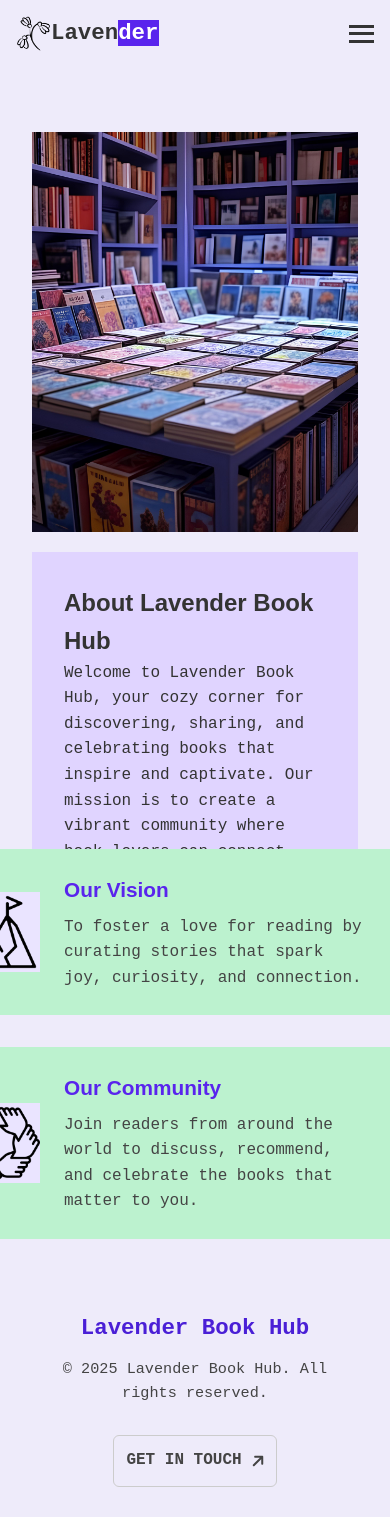
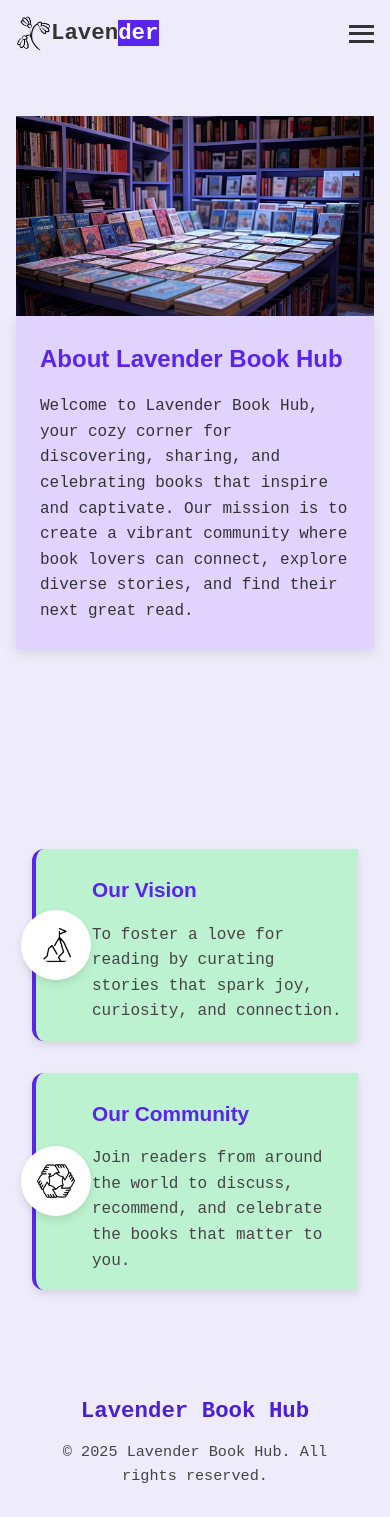
Before and after one commit to rubenhtun/lavender-book-hub, a React (Create React App) app: page /about in a window 390 px wide. Shown: the top 1517 px of the page. Built offline with nearby package versions, Linux system fonts and the light colour scheme; a web font is replaced by a local one.

Commit message:
feat: updated about page design

```diff
--- a/src/pages/About.css
+++ b/src/pages/About.css
@@ -24,88 +24,176 @@
 }
 
 .about-details {
-  z-index: -1;
+  z-index: 1;
   position: absolute;
   top: 87%;
   left: 30%;
-  padding: 4rem 2rem 3rem 2rem;
+  padding: 2.5rem;
   background-color: var(--accent-color);
   color: var(--text-color-dark);
+  box-shadow: 0 4px 12px rgba(0, 0, 0, 0.1);
+  width: 65%;
+}
+
+.about-title {
+  font-size: 2rem;
+  margin-bottom: 1rem;
+  color: var(--primary-color);
+}
+
+.about-description {
+  font-size: 1.1rem;
+  line-height: 1.6;
 }
 
 /* Cards Section Styles */
 .about-cards {
   max-width: 1100px;
-  margin: 2rem auto;
+  margin: 8rem auto 4rem;
+  padding: 0 2rem;
   font-family: "Courier New", monospace;
-  display: flex;
-  justify-content: space-evenly;
-  align-items: center;
-  gap: 2rem;
+  display: grid;
+  grid-template-columns: repeat(auto-fit, minmax(300px, 1fr));
+  gap: 3rem;
 }
 
 .card {
-  flex: 1;
-  min-width: 280px;
-  max-width: 450px;
-  padding: 1.5rem;
+  position: relative;
+  padding: 2.5rem 2rem 2rem 5rem;
   background-color: #bcf2cf;
+  transition: all 0.3s ease;
+  box-shadow: 0 4px 8px rgba(0, 0, 0, 0.1);
+  min-height: 200px;
   display: flex;
-  align-items: center;
-  position: relative;
-  transition: background-color 0.3s ease;
+  flex-direction: column;
+  justify-content: center;
+  cursor: pointer;
+  border-radius: 12px 0 0 12px;
+  border-left: 4px solid var(--primary-color);
 }
 
 .card:hover {
   background-color: var(--hover-bg-color);
+  transform: translateY(-5px);
+  box-shadow: 0 8px 16px rgba(0, 0, 0, 0.15);
 }
 
 .card img {
   position: absolute;
-  left: 0;
-  transform: translateX(-50%);
-  width: 80px;
-  height: 80px;
-  background-color: var(--light-bg-color);
+  left: -30px;
+  top: 50%;
+  transform: translateY(-50%);
+  width: 100px;
+  height: 100px;
+  background-color: #fff;
   object-fit: contain;
-}
-
-.card > div {
-  margin-left: 40px;
+  padding: 1rem;
+  border-radius: 50%;
+  box-shadow: 0 4px 8px rgba(0, 0, 0, 0.1);
 }
 
 .card h3 {
-  font-size: 1.3rem;
-  margin-bottom: 0.5rem;
+  font-size: 1.5rem;
+  margin-bottom: 1rem;
   color: var(--primary-color);
   font-weight: bold;
 }
 
 .card p {
-  font-size: 1rem;
+  font-size: 1.1rem;
   line-height: 1.6;
   color: var(--text-color-light);
 }
 
 /* Media Queries */
-@media (max-width: 768px) {
+@media (max-width: 992px) {
   .lavender-book-hub img {
-    width: 100%;
+    width: 500px;
   }
 
   .about-details {
-    top: 105%;
-    left: 0;
-    width: 100%;
-    padding: 2rem;
+    left: 25%;
+    width: 70%;
   }
 
   .about-cards {
+    margin-top: 10rem;
+  }
+}
+
+@media (max-width: 768px) {
+  .lavender-book-hub {
+    display: flex;
     flex-direction: column;
-    align-items: center;
+    min-height: auto;
+  }
+
+  .lavender-book-hub img {
+    position: relative;
+    width: 100%;
+    height: 350px;
+  }
+
+  .about-details {
+    position: relative;
+    top: 0;
+    left: 0;
+    width: 100%;
+    margin-top: -50px;
+    padding: 1.5rem;
+  }
+
+  .about-cards {
+    margin-top: 2rem;
+    grid-template-columns: 1fr;
+    gap: 2rem;
   }
 
   .card {
-    width: 100%;
+    padding: 2rem 1.5rem 1.5rem 4rem;
+    min-height: 180px;
+  }
+
+  .card img {
+    width: 80px;
+    height: 80px;
+    left: -20px;
   }
 }
+
+@media (max-width: 480px) {
+  .about-section {
+    padding: 1rem;
+  }
+
+  .lavender-book-hub img {
+    height: 250px;
+  }
+
+  .about-title {
+    font-size: 1.5rem;
+  }
+
+  .about-description {
+    font-size: 1rem;
+  }
+
+  .card {
+    padding: 1.5rem 1rem 1rem 3.5rem;
+    min-height: 160px;
+  }
+
+  .card h3 {
+    font-size: 1.3rem;
+  }
+
+  .card p {
+    font-size: 1rem;
+  }
+
+  .card img {
+    width: 70px;
+    height: 70px;
+    left: -15px;
+  }
+}
```
